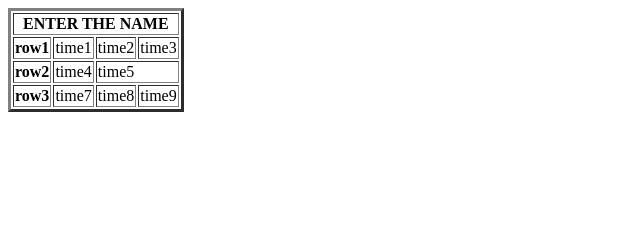
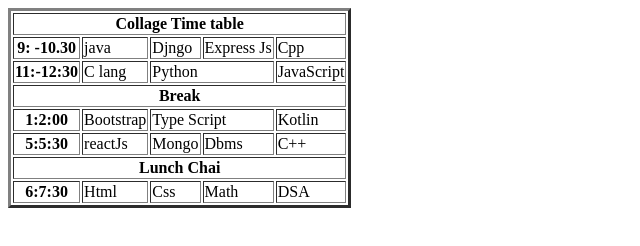
Before and after one commit to Abhi7763/Ineuron-classes-html-code, a plain HTML site: page html assigment/index.html in a window 1280 px wide. Shown: the whole page, without its empty margins (0-640 px from the left). Drawn offline with Linux system fonts and the light colour scheme.

Commit message:
Add files via upload

```diff
--- a/html assigment/index.html
+++ b/html assigment/index.html
@@ -10,29 +10,67 @@
     <table border="3">
         <tr>
 
-            <th colspan="4">ENTER THE NAME</th>
+            <th colspan="7">Collage  Time table</th>
 
 
         </tr>
      <tr>
-        <th>row1</th>
-        <td>time1</td>
-        <td>time2</td>
-        <td>time3</td>
-     </tr>
+        <th>9: -10.30</th>
+        <td>java</td>
+        <td>Djngo</td>
+        <td>Express Js</td>
+        <td>Cpp</td>
 
-     <tr>
-        <th>row2</th>
-        <td>time4</td>
-        <td colspan="2">time5</td>
 
      </tr>
 
      <tr>
-        <th>row3</th>
-        <td>time7</td>
-        <td>time8</td>
-        <td>time9</td>
+        <th>11:-12:30</th>
+        <td>C lang</td>
+        <td colspan="2">Python</td>
+        <td>JavaScript</td>
+
+
+
+     </tr>
+
+     <tr>
+        <th colspan="7">Break</th>
+
+     </tr>
+
+     <tr>
+        <th>1:2:00</th>
+        <td>Bootstrap</td>
+        <td colspan="2">Type Script</td>
+        <td>Kotlin</td>
+
+
+
+
+         <tr>
+        <th>5:5:30</th>
+        <td>reactJs</td>
+        <td>Mongo</td>
+        <td>Dbms</td>
+        <td>C++</td>
+
+
+
+     </tr>
+     <tr>
+        <th colspan="8">Lunch Chai</th>
+
+     </tr>
+     <tr>
+        <th>6:7:30</th>
+        <td>Html</td>
+        <td>Css</td>
+        <td>Math</td>
+        <td>DSA</td>
+
+
+     </tr>
      </tr>
 
     </table>
```
Also changed, not shown: html assigment/emmd.html (+10 -4 lines), html assigment/input.html (+9 -1 lines).
